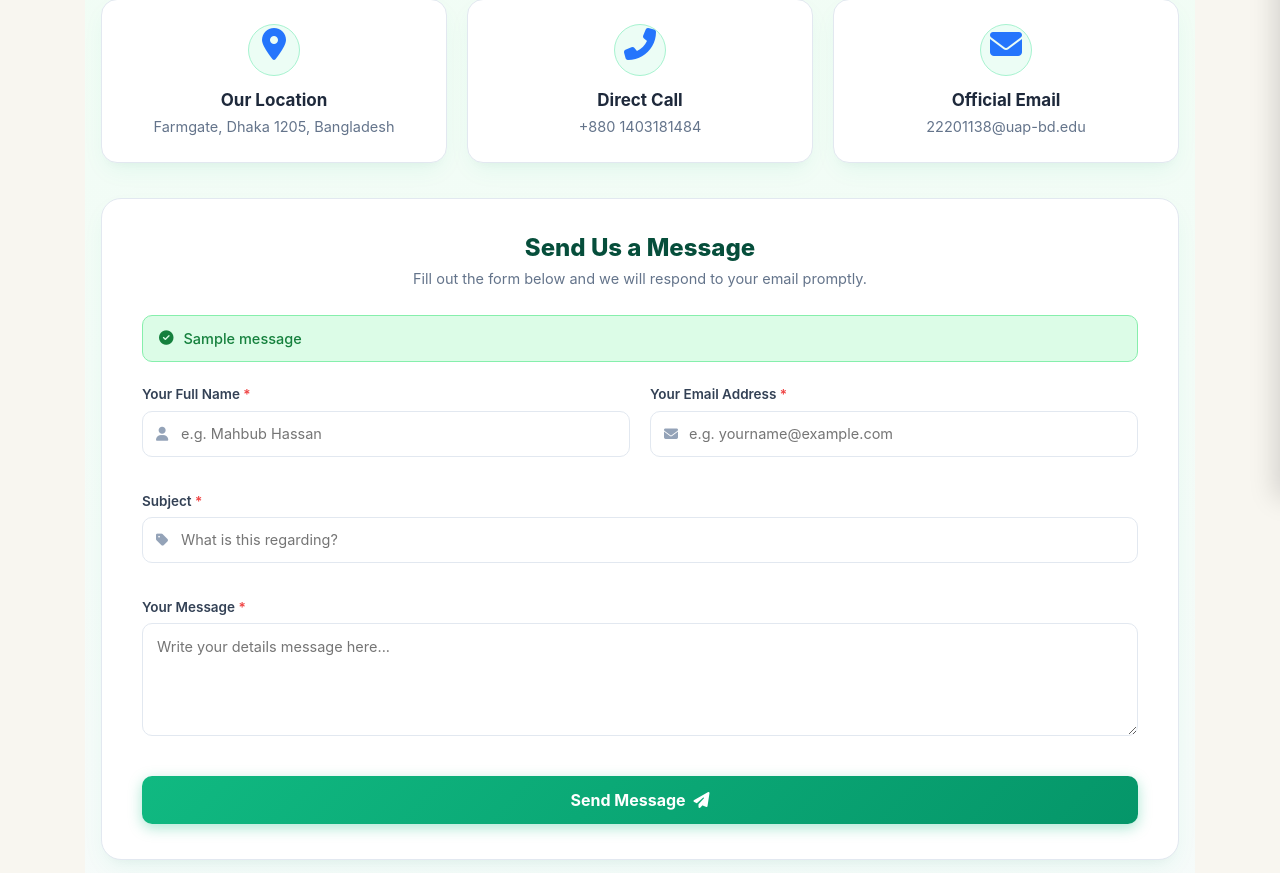
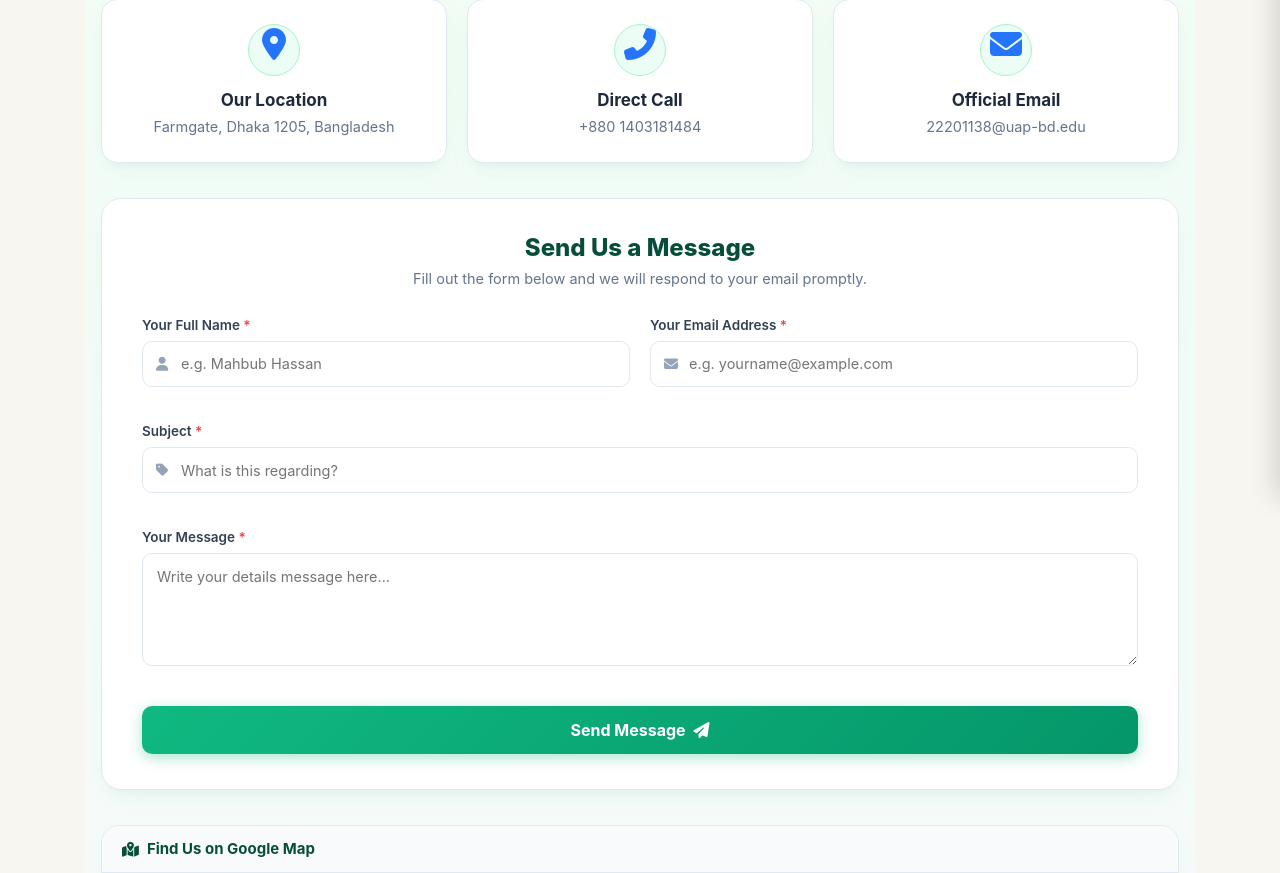
Before and after one commit to Mohd-Araf/amader_uthaan_krishi-ERP-Software-, a Django app: page /contact/ in a window 1280 px wide. Shown: the part 302-1175 px from the top of the page. Run offline with Django 5.2, Linux system fonts and the light colour scheme; tables that the repository leaves empty hold one stand-in row (values such as "Sample post"); one stand-in notice (Sample message) is shown.

Commit message:
Fix: Scope contact page alert messages to contact submissions only, preventing unrelated cart/product messages from displaying

```diff
--- a/Templates/contact.html
+++ b/Templates/contact.html
@@ -48,14 +48,16 @@
         <p>Fill out the form below and we will respond to your email promptly.</p>
       </div>
 
-      <!-- Django Messages Alert -->
+      <!-- Django Messages Alert (Only for Contact Form submissions) -->
       {% if messages %}
         <div class="messages-container">
           {% for message in messages %}
-            <div class="alert-box {% if message.tags == 'success' %}alert-success{% else %}alert-danger{% endif %}">
-              <i class="fas {% if message.tags == 'success' %}fa-check-circle{% else %}fa-exclamation-circle{% endif %}"></i>
-              <span>{{ message }}</span>
-            </div>
+            {% if 'contact' in message.tags %}
+              <div class="alert-box {% if 'success' in message.tags %}alert-success{% else %}alert-danger{% endif %}">
+                <i class="fas {% if 'success' in message.tags %}fa-check-circle{% else %}fa-exclamation-circle{% endif %}"></i>
+                <span>{{ message }}</span>
+              </div>
+            {% endif %}
           {% endfor %}
         </div>
       {% endif %}
--- a/amader_uthaan_krishi/views.py
+++ b/amader_uthaan_krishi/views.py
@@ -25,7 +25,7 @@ def contact_view(request):
         subject = request.POST.get('subject', '').strip()
         message_text = request.POST.get('message', '').strip()
         if not name or not user_email or not subject or not message_text:
-            messages.error(request, 'Please fill in all required fields.')
+            messages.error(request, 'Please fill in all required fields.', extra_tags='contact')
             return render(request, 'contact.html')
         current_time = datetime.datetime.now().strftime('%d %b %Y, %I:%M %p')
         # formataddr স্বয়ংক্রিয়ভাবে "Md. Rakib" <email> সঠিকভাবে কোটেশন দিয়ে হ্যান্ডেল করে
@@ -129,10 +129,11 @@ def contact_view(request):
             email.content_subtype = "html"
             email.send(fail_silently=False)
             messages.success(request,
-                             'Thank you! Your message has been sent successfully. We will get back to you soon.')
+                             'Thank you! Your message has been sent successfully. We will get back to you soon.',
+                             extra_tags='contact')
             return redirect('contact')
         except Exception as e:
-            messages.error(request, f'Failed to send message: {str(e)}')
+            messages.error(request, f'Failed to send message: {str(e)}', extra_tags='contact')
     return render(request, 'contact.html')
 def about(request):
     return render(request, 'about.html')
```
